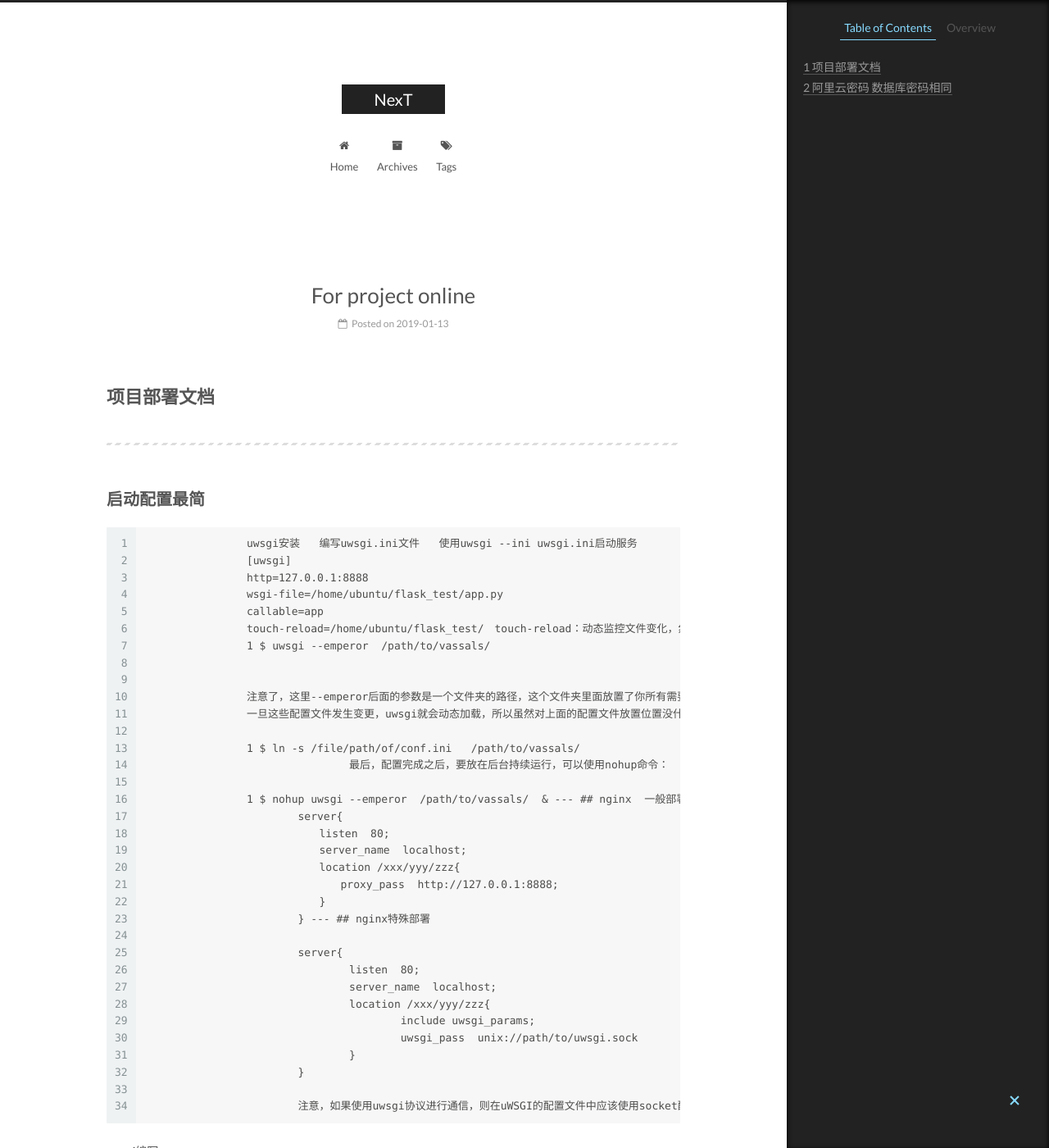
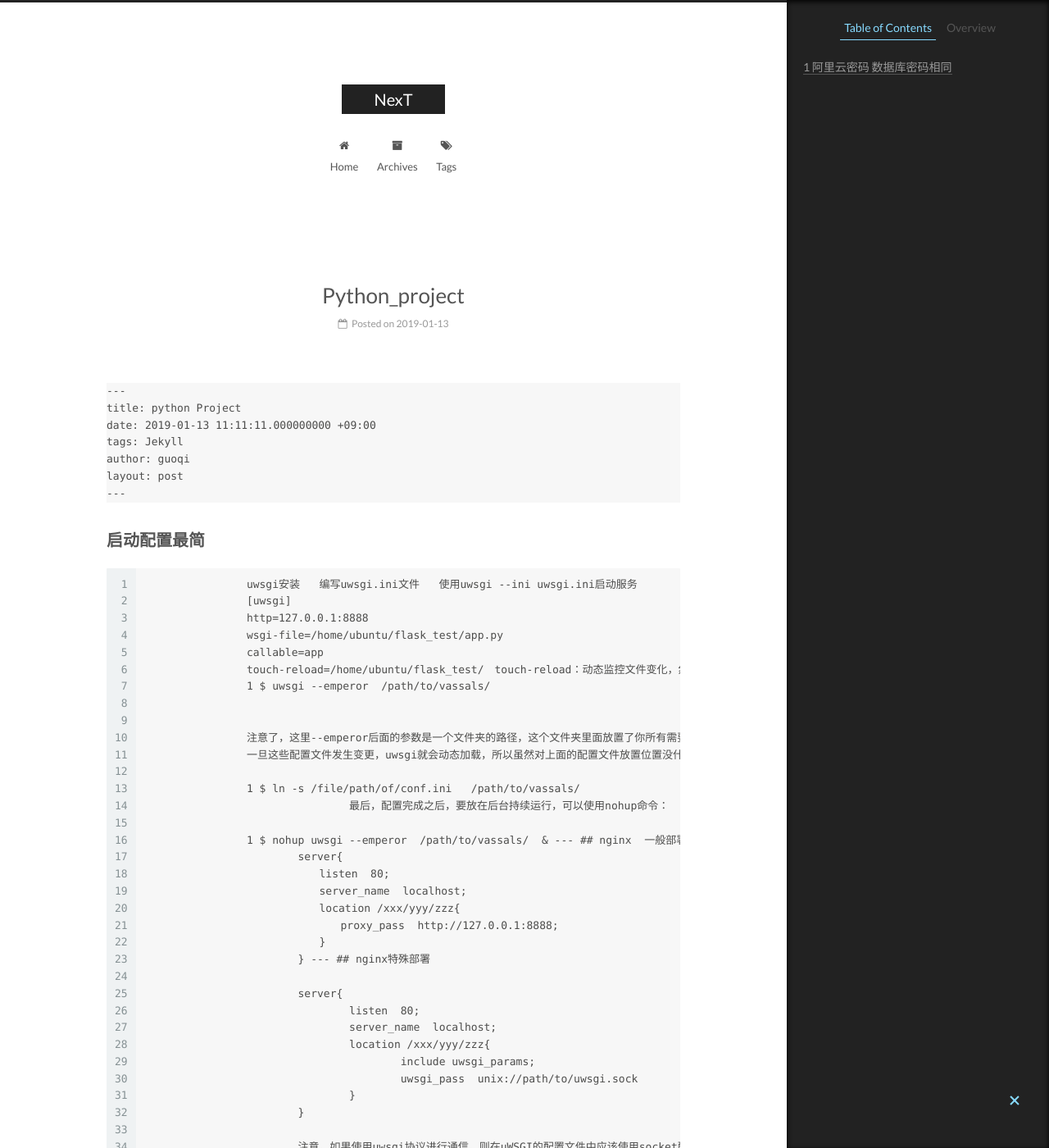
Before and after one commit to xia0204/xia0204.github.io, a Jekyll site: the page built from _posts/2019-01-13-python_Project.md, in a window 1280 px wide and 1400 px high. Shown: the whole window at 82% size. Built offline with Jekyll 4.4.1, drawn with Linux system fonts in a browser that asks for light colours.

Commit message:
modify second page

```diff
--- a/_posts/2019-01-13-python_Project.md
+++ b/_posts/2019-01-13-python_Project.md
@@ -1,9 +1,12 @@
----
+<pre>
+<code>---</code>
+title: python Project
+date: 2019-01-13 11:11:11.000000000 +09:00
+tags: Jekyll
+author: guoqi
 layout: post
-title: For project online
----
-# 项目部署文档
----
+<code>---</code>
+</pre>
 ## 启动配置最简
 
 			uwsgi安装   编写uwsgi.ini文件   使用uwsgi --ini uwsgi.ini启动服务
```
